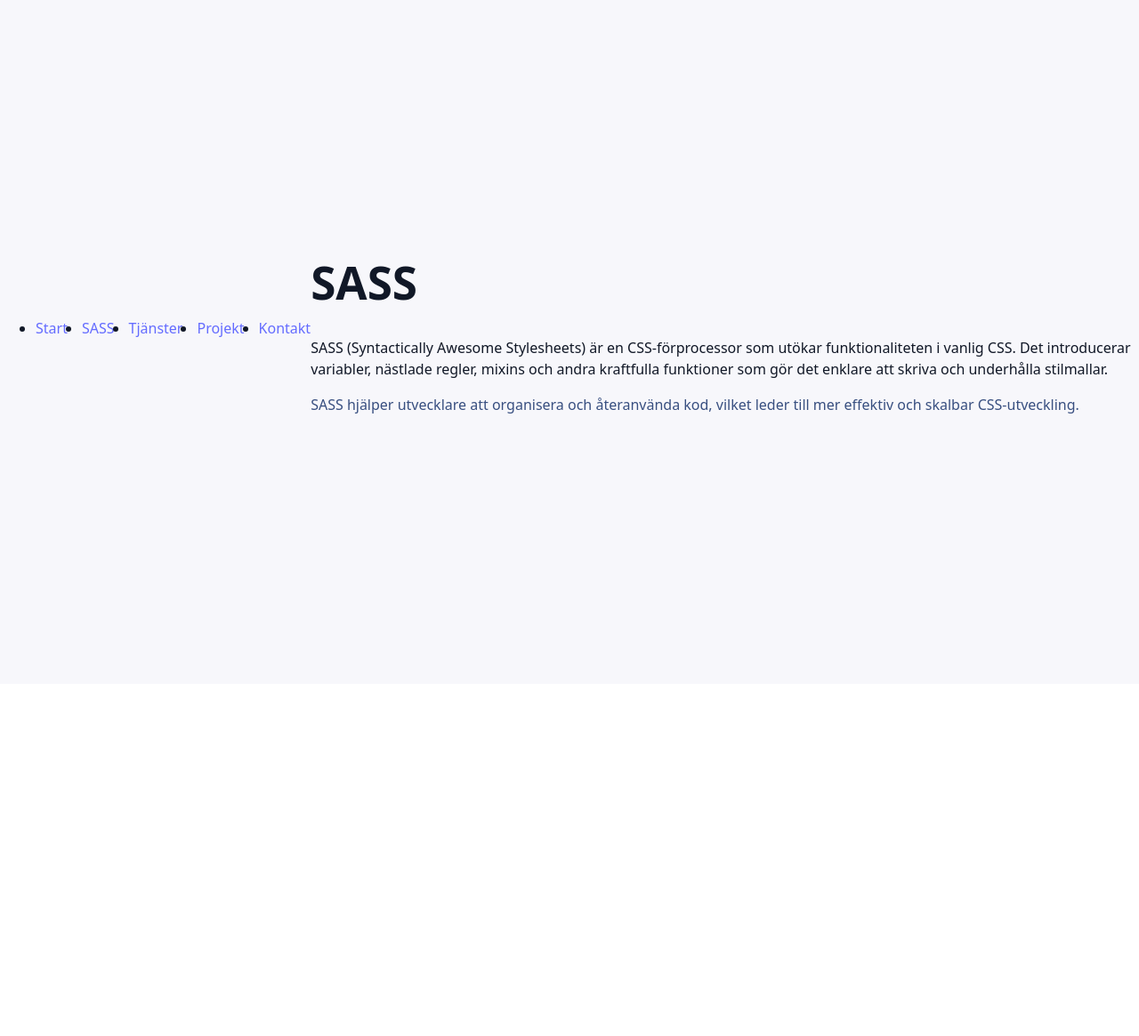
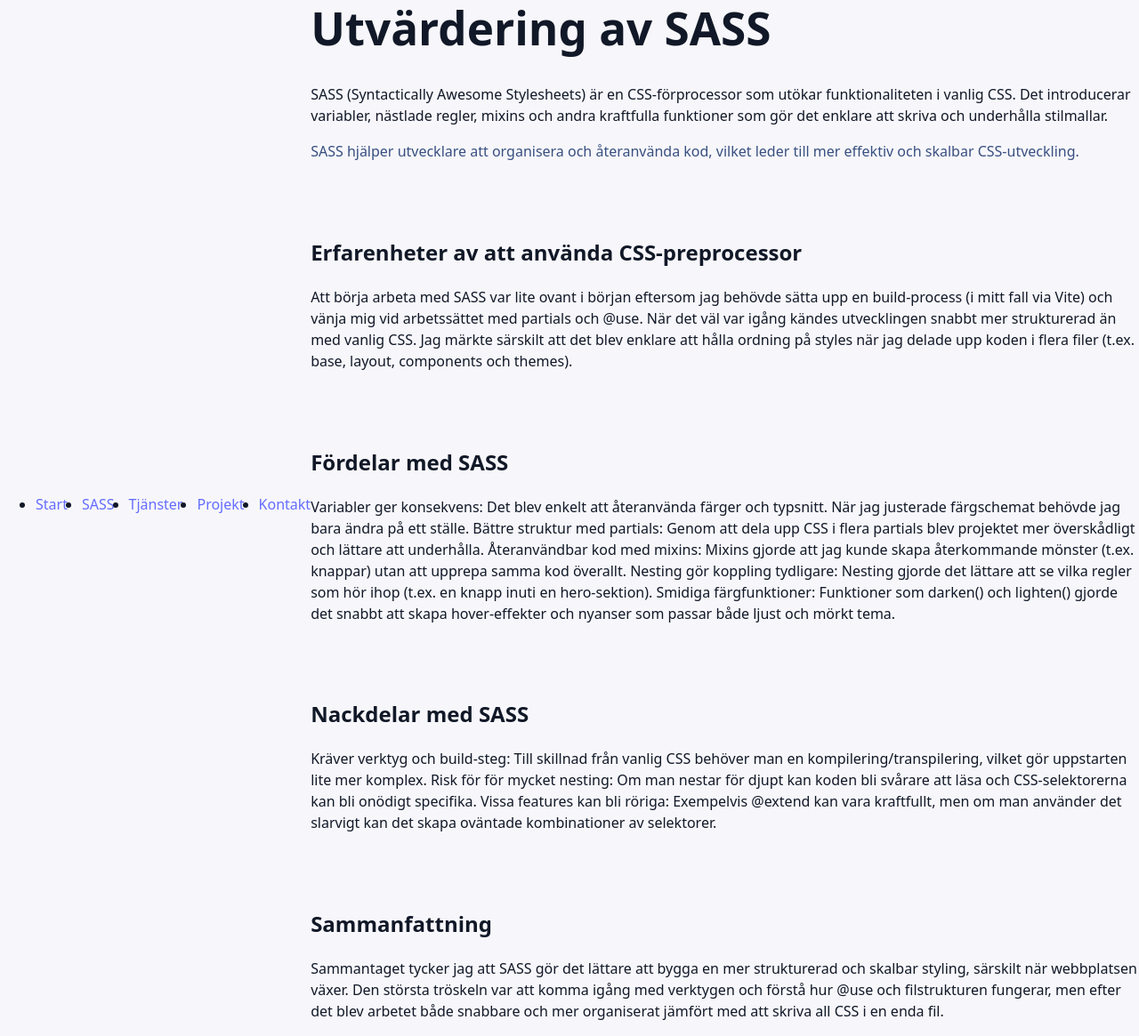
Before and after one commit to Coco10023/Laboration-3---Frontendutveckling, a website built with Vite: page sass.html in a window 1280 px wide. Shown: the part 31-1196 px from the top of the page at 89% size. Before the commit the page ends 800 px from the top, so only its background shows below. Built offline with nearby package versions, Linux system fonts and the light colour scheme.

Commit message:
Fixade navigation för länkarna för github pages och la till text för utvärderinga av SASS

```diff
--- a/sass.html
+++ b/sass.html
@@ -10,8 +10,8 @@
     <header>
       <nav>
         <ul>
-          <li><a href="/">Start</a></li>
-          <li><a href="/sass.html">SASS</a></li>
+          <li><a href="./">Start</a></li>
+          <li><a href="sass.html">SASS</a></li>
           <li><a href = "#">Tjänster</a></li>
           <li><a href = "#">Projekt</a></li>
           <li><a href = "#">Kontakt</a></li>
@@ -20,9 +20,35 @@
     </header>
 
     <main>
-        <h1>SASS</h1>
+        <h1>Utvärdering av SASS</h1>
         <p>SASS (Syntactically Awesome Stylesheets) är en CSS-förprocessor som utökar funktionaliteten i vanlig CSS. Det introducerar variabler, nästlade regler, mixins och andra kraftfulla funktioner som gör det enklare att skriva och underhålla stilmallar.</p>
         <p class="muted">SASS hjälper utvecklare att organisera och återanvända kod, vilket leder till mer effektiv och skalbar CSS-utveckling.</p>
+        <br><br>
+        <h2>Erfarenheter av att använda CSS-preprocessor</h2>
+        <p>Att börja arbeta med SASS var lite ovant i början eftersom jag behövde sätta upp en build-process (i mitt fall via Vite) och vänja mig vid arbetssättet med partials och
+           @use. När det väl var igång kändes utvecklingen snabbt mer strukturerad än med vanlig CSS. Jag märkte särskilt att det blev enklare att hålla ordning på styles när jag
+           delade upp koden i flera filer (t.ex. base, layout, components och themes).
+        </p>
+        <br><br>
+        <h2>Fördelar med SASS</h2>
+        <p>Variabler ger konsekvens: Det blev enkelt att återanvända färger och typsnitt. När jag justerade färgschemat behövde jag bara ändra på ett ställe.
+           Bättre struktur med partials: Genom att dela upp CSS i flera partials blev projektet mer överskådligt och lättare att underhålla.
+           Återanvändbar kod med mixins: Mixins gjorde att jag kunde skapa återkommande mönster (t.ex. knappar) utan att upprepa samma kod överallt.
+           Nesting gör koppling tydligare: Nesting gjorde det lättare att se vilka regler som hör ihop (t.ex. en knapp inuti en hero-sektion).
+           Smidiga färgfunktioner: Funktioner som darken() och lighten() gjorde det snabbt att skapa hover-effekter och nyanser som passar både ljust och mörkt tema.
+        </p>
+        <br><br>
+        <h2>Nackdelar med SASS</h2>
+        <p>Kräver verktyg och build-steg: Till skillnad från vanlig CSS behöver man en kompilering/transpilering, vilket gör uppstarten lite mer komplex.
+           Risk för för mycket nesting: Om man nestar för djupt kan koden bli svårare att läsa och CSS-selektorerna kan bli onödigt specifika.
+           Vissa features kan bli röriga: Exempelvis @extend kan vara kraftfullt, men om man använder det slarvigt kan det skapa oväntade kombinationer av selektorer.
+        </p>
+        <br><br>
+        <h2>Sammanfattning</h2>
+        <p>Sammantaget tycker jag att SASS gör det lättare att bygga en mer strukturerad och skalbar styling, särskilt när webbplatsen växer. Den största tröskeln var att
+           komma igång med verktygen och förstå hur @use och filstrukturen fungerar, men efter det blev arbetet både snabbare och mer organiserat jämfört med att skriva all
+           CSS i en enda fil.
+        </p>
     </main>
 </body>
 
```
Also changed, not shown: index.html (+2 -2 lines).
